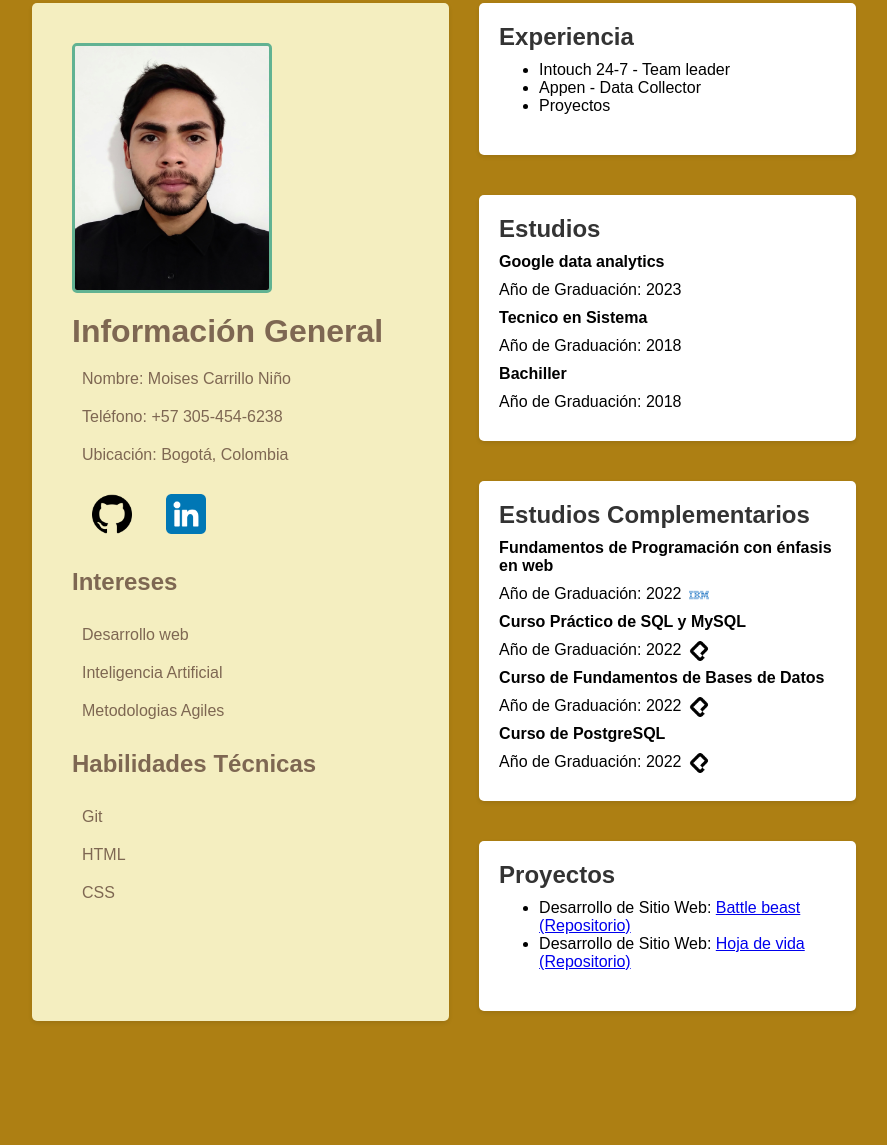
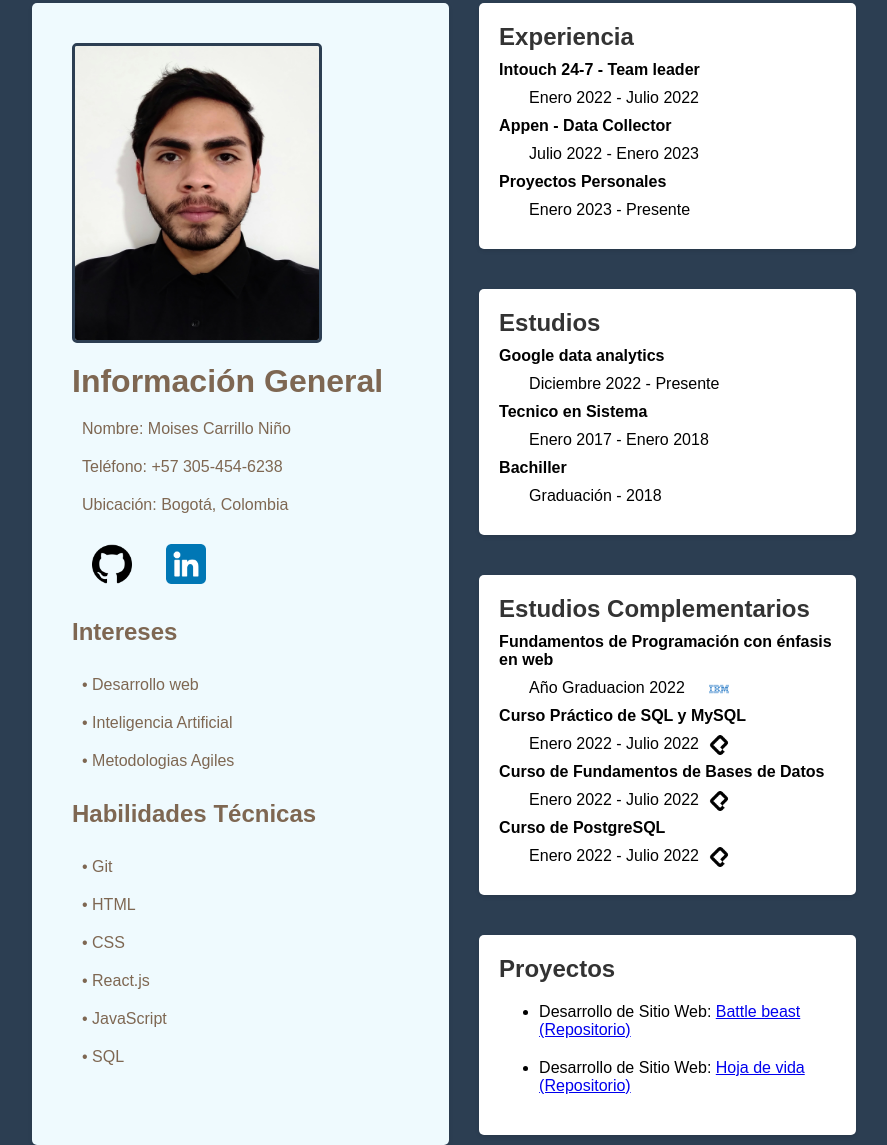
Before and after one commit to apt-install-mcn/HTML-INTRO, a plain HTML site: page index.html in a window 1280 px wide. Shown: the part 117-1262 px from the top of the page, without its empty margins (176-1063 px from the left). Before the commit the page ends 1218 px from the top, so only its background shows below. Drawn offline with Linux system fonts and the light colour scheme.

Commit message:
cambio paleta de colores, los hijos de los parrafos de la derecha se le agregaron un id para hacer un margin letf, tambien a los iconos

```diff
--- a/index.html
+++ b/index.html
@@ -32,13 +32,13 @@
                 <h2>Intereses</h2>
                 <table>
                     <tr>
-                        <td id="Interes">Desarrollo web</td>
+                        <td id="Interes">• Desarrollo web</td>
                     </tr>
                     <tr>
-                        <td id="Interes">Inteligencia Artificial</td>
+                        <td id="Interes">• Inteligencia Artificial</td>
                     </tr>
                     <tr>
-                        <td id="Interes">Metodologias Agiles</td>
+                        <td id="Interes">• Metodologias Agiles</td>
                     </tr>
                 </table>
                 </div>
@@ -51,13 +51,22 @@
                 <h2>Habilidades Técnicas</h2>
                 <table>
                     <tr>
-                        <td>Git</td>
+                        <td>• Git</td>
                     </tr>
                     <tr>
-                        <td>HTML</td>
+                        <td>• HTML</td>
                     </tr>
                     <tr>
-                        <td> CSS</td>
+                        <td>• CSS</td>
+                    </tr>
+                    <tr>
+                        <td>• React.js</td>
+                    </tr>
+                    <tr>
+                        <td>• JavaScript</td>
+                    </tr>
+                    <tr>
+                        <td>• SQL</td>
                     </tr>
                 </table>
             </div>
@@ -68,26 +77,33 @@
         <div class="right-column">
             <section>
                 <h2>Experiencia</h2>
-                <ul>
-                    <li>Intouch 24-7 - Team leader</li>
-                    <li>Appen - Data Collector</li>
-                    <li>Proyectos</li>
-                </ul>
+                 <div>
+                    <p><b>Intouch 24-7 - Team leader</b></p>
+                    <p id="segundo-parrafo">Enero 2022 - Julio 2022</p>
+                 </div>
+                 <div>
+                    <p><b>Appen - Data Collector</b></p>
+                    <p id="segundo-parrafo">Julio 2022 - Enero 2023</p>
+                 </div>
+                 <div>
+                    <p><b>Proyectos Personales</b></p>
+                    <p id="segundo-parrafo">Enero 2023 - Presente </p>
+                 </div>
             </section>
 
             <section>
                 <h2>Estudios</h2>
                  <div>
                     <p><b>Google data analytics</b></p>
-                    <p>Año de Graduación: 2023</p>
+                    <p id="segundo-parrafo">Diciembre 2022 - Presente</p>
                  </div>
                  <div>
                     <p><b>Tecnico en Sistema</b></p>
-                    <p>Año de Graduación: 2018</p>
+                    <p id="segundo-parrafo">Enero 2017 - Enero 2018</p>
                  </div>
                  <div>
                     <p><b>Bachiller</b></p>
-                    <p>Año de Graduación: 2018</p>
+                    <p id="segundo-parrafo">  Graduación - 2018</p>
                  </div>
             </section>
 
@@ -96,31 +112,33 @@
                 <div>
                 <p><b>Fundamentos de Programación con énfasis en web</b></p>
                 <img src="img/ibm.png" alt="IBM Icon" class="ibmimg">
-                <p>Año de Graduación: 2022</p>
+                <p id="segundo-parrafo2"> Año Graduacion 2022</p>
                 </div>
                 <div>
                     <p><b>Curso Práctico de SQL y MySQL</b></p>
                      <img src="img/platzi.png" alt="Platzi Icon" class="platzimg">
-                    <p>Año de Graduación: 2022</p>
+                    <p id="segundo-parrafo2">Enero 2022 - Julio 2022</p>
                  </div>
                  <div>
                     <p><b>Curso de Fundamentos de Bases de Datos</b></p>
                     <img src="img/platzi.png" alt="Platzi Icon" class="platzimg1">
-                    <p>Año de Graduación: 2022</p>
+                    <p id="segundo-parrafo2">Enero 2022 - Julio 2022</p>
                  </div>
                  <div>
                     <p><b>Curso de PostgreSQL</b></p>
                     <img src="img/platzi.png" alt="Platzi Icon" class="platzimg2">
-                    <p>Año de Graduación: 2022</p>
+                    <p id="segundo-parrafo2">Enero 2022 - Julio 2022</p>
                  </div>
             </section>
 
             <section>
+                <div>
                 <h2>Proyectos</h2>
                 <ul>
-                    <li>Desarrollo de Sitio Web: <a href=https://github.com/apt-install-mcn/battle-beast target="_blank">Battle beast (Repositorio)</a></li>
+                    <li id="Proyectos">Desarrollo de Sitio Web: <a href=https://github.com/apt-install-mcn/battle-beast target="_blank">Battle beast (Repositorio)</a></li>
                     <li>Desarrollo de Sitio Web: <a href=https://github.com/apt-install-mcn/HTML-INTRO target="_blank">Hoja de vida (Repositorio)</a></li>
                 </ul>
+                </div>
             </section>
         </div>
     </div>
--- a/style.css
+++ b/style.css
@@ -6,7 +6,7 @@ body, body * {
 
 body {
     font-family: Arial, sans-serif;
-    background-color: #ad7f13;
+    background-color: #2C3E52;
 }
 
 .container {
@@ -19,7 +19,7 @@ body {
 }
 
 .left-column {
-    background-color: #f4eec0;
+    background-color: #effafe;
     color: #7e6752;
     padding: 40px;
     border-radius: 5px;
@@ -91,13 +91,15 @@ table td:hover::before {
 
 
 .perfilimg {
-    width: 200px;
-    height: 250px;
-    border: 3px solid #61b292;
+    width: 250px;
+    height: 300px;
+    border: 3px solid #2C3E52;
     border-radius: 5px;
     display: flex;
     justify-content: center;
     align-items: center;
+    margin-left: 0px;
+    margin-right: ;
 }
 
 .gitimg {
@@ -161,12 +163,28 @@ table td:hover::before {
     margin-bottom: 10px;
 }
 
+#segundo-parrafo {
+    margin-left: 30px;
+}
+#segundo-parrafo2 {
+    margin-left: 30px;
+}
 
+#Proyectos{
+    margin-top: 20px;
+    margin-bottom: 20px;
+}
+
+#Proyectos2 {
+
+    margin-bottom: 10px;
+    margin-top: 10px;
+}
 
 .platzimg {
     width: 20px;
     height: 20px;
-    margin-left: 190px;
+    margin-left: 210px;
     display: flex;
     position: absolute;
 
@@ -175,7 +193,7 @@ table td:hover::before {
 .platzimg1 {
     width: 20px;
     height: 20px;
-    margin-left: 190px;
+    margin-left: 210px;
     display: flex;
     position: absolute;
 
@@ -184,7 +202,7 @@ table td:hover::before {
 .platzimg2 {
     width: 20px;
     height: 20px;
-    margin-left: 190px;
+    margin-left: 210px;
     display: flex;
     position: absolute;
 
@@ -193,7 +211,7 @@ table td:hover::before {
 .ibmimg {
     width: 20px;
     height: 20px;
-    margin-left: 190px;
+    margin-left: 210px;
     display: flex;
     position: absolute;
 
```
